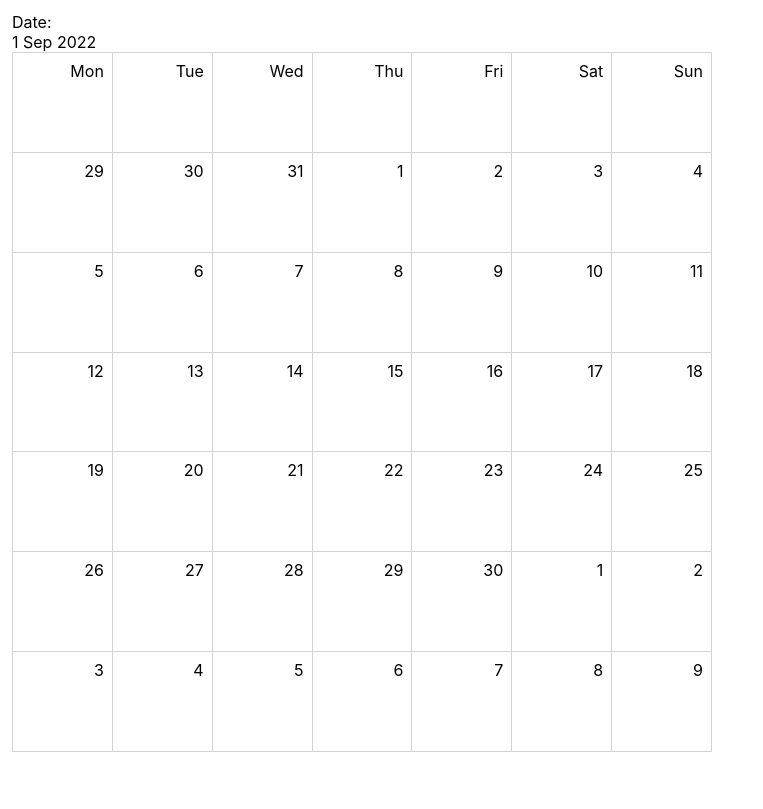
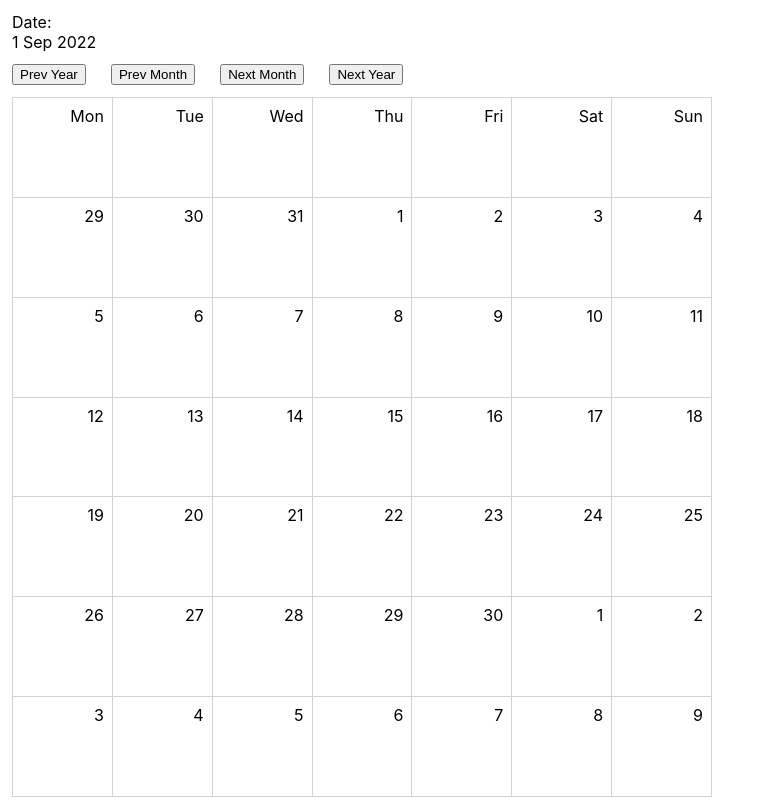
Before and after one commit to stepGT/this_react_datepicker, a React (Create React App) app: page / in a window 1280 px wide. Shown: the whole page, without its empty margins (0-763 px from the left). Built offline with nearby package versions, Linux system fonts and the light colour scheme.

Commit message:
Added buttons prev && next

```diff
--- a/src/App.css
+++ b/src/App.css
@@ -19,3 +19,9 @@
     display: flex;
     justify-content: flex-end;
 }
+
+.calendarButtons {
+    display: flex;
+    margin: 12px 0;
+    gap: 2%;
+}
--- a/src/components/Datepicker.tsx
+++ b/src/components/Datepicker.tsx
@@ -99,10 +99,28 @@ const Datepicker = ({ value, onChange, min, max }: DatepickerProps) => {
 
   const onDateSelect = () => {};
 
-  const nextYear = () => {};
-  const prevYear = () => {};
-  const nextMonth = () => {};
-  const prevMonth = () => {};
+  const nextYear = () => {
+    setPanelYear(panelYear + 1);
+  };
+  const prevYear = () => {
+    setPanelYear(panelYear - 1);
+  };
+  const nextMonth = () => {
+    if (panelMonth === 11) {
+      setPanelMonth(0);
+      setPanelYear(panelYear + 1);
+    } else {
+      setPanelMonth(panelMonth + 1);
+    }
+  };
+  const prevMonth = () => {
+    if (panelMonth === 0) {
+      setPanelMonth(11);
+      setPanelYear(panelYear - 1);
+    } else {
+      setPanelMonth(panelMonth - 1);
+    }
+  };
 
   return (
     <div style={{ padding: 12 }}>
@@ -110,12 +128,26 @@ const Datepicker = ({ value, onChange, min, max }: DatepickerProps) => {
       <div>
         {day} {month} {year}{' '}
       </div>
+      <div className="calendarButtons">
+        <button onClick={prevYear}>Prev Year</button>
+        <button onClick={prevMonth}>Prev Month</button>
+        <button onClick={nextMonth}>Next Month</button>
+        <button onClick={nextYear}>Next Year</button>
+      </div>
       <div className="calendarPanel">
         {dayOfWeek.map((week, i) => {
-          return <div key={i} className="calendarPanelItem">{week}</div>;
+          return (
+            <div key={i} className="calendarPanelItem">
+              {week}
+            </div>
+          );
         })}
         {dateCells.map((cell, i) => {
-          return <div key={i} className="calendarPanelItem">{cell.date}</div>;
+          return (
+            <div key={i} className="calendarPanelItem">
+              {cell.date}
+            </div>
+          );
         })}
       </div>
     </div>
```
